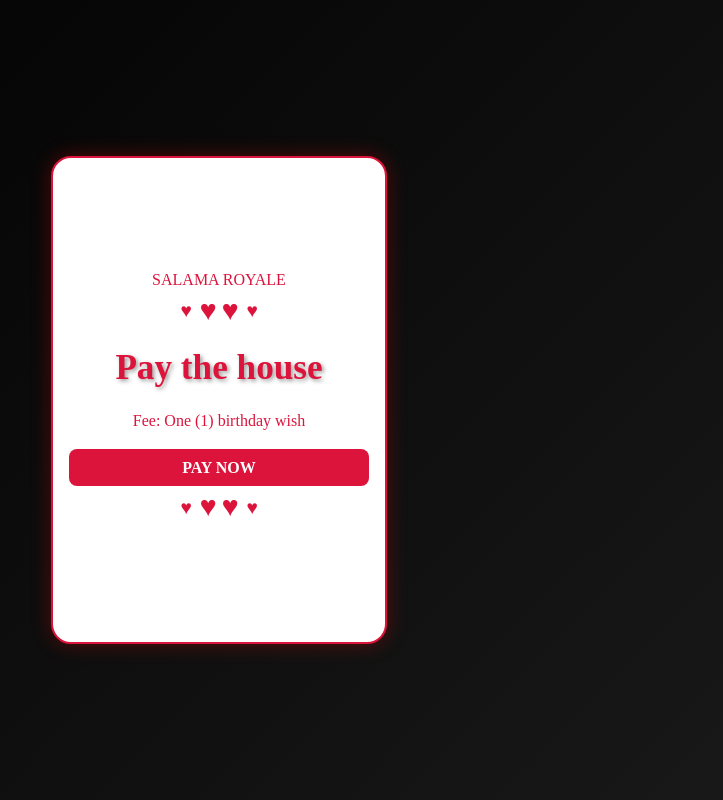
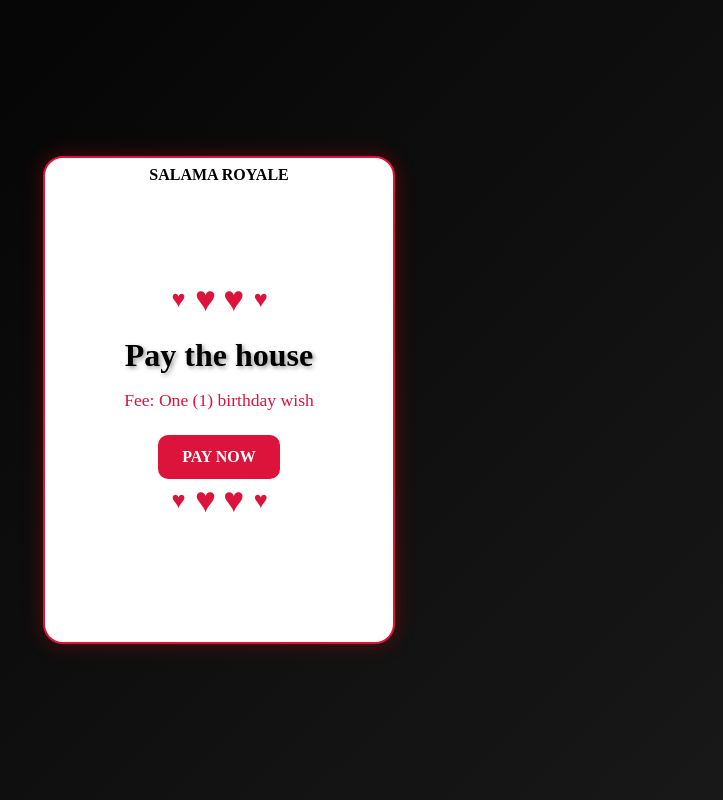
Before and after one commit to SalamaLand/SouthofSalama-, a plain HTML site: page index.html in a window 1280 px wide. Shown: the whole page, without its empty margins (421-1144 px from the left). Drawn offline with Linux system fonts and the light colour scheme; a web font is replaced by a local one.

Commit message:
Update style.css

```diff
--- a/style.css
+++ b/style.css
@@ -2,40 +2,12 @@ body {
   margin: 0;
   padding: 0;
   font-family: "Sancreek", serif;
-  font-weight: 400;
-  font-style: normal;
   background: linear-gradient(135deg, #000, #1a1a1a);
   color: crimson;
   display: flex;
   justify-content: center;
   align-items: center;
   height: 100vh;
-  .heart-row {
-  display: flex;
-  justify-content: center;
-  gap: 0.5rem;
-  margin: 0.5rem 0;
-  font-size: 1.5rem;
-  color: crimson;
-  font-family: "Sancreek", serif;
-  animation: heartbeat 1.5s infinite ease-in-out;
-}
-
-.bottom-hearts span {
-  transform: rotate(180deg);
-}
-
-/* To form a stretched diamond illusion */
-.heart-row span:nth-child(1),
-.heart-row span:nth-child(4) {
-  transform: scale(0.8);
-}
-
-.heart-row span:nth-child(2),
-.heart-row span:nth-child(3) {
-  transform: scale(1.2);
-}
-
 }
 
 @keyframes pullCard {
@@ -52,105 +24,95 @@ body {
   }
 }
 
+@keyframes heartbeat {
+  0%, 100% {
+    transform: scale(1);
+  }
+  50% {
+    transform: scale(1.3);
+  }
+}
+
 .popup {
   width: 300px;
   aspect-ratio: 2.5 / 3.5;
   background: white;
   border: 2px solid crimson;
   border-radius: 20px;
-  padding: 2rem 1rem;
+  padding: 2rem 1.5rem;
   text-align: center;
   box-shadow: 0 0 20px rgba(255, 0, 0, 0.3);
   position: relative;
+  animation: pullCard 1s ease-out forwards;
   font-family: "Sancreek", serif;
-  animation: pullCard 1s ease-out forwards;
-  transform-origin: center center;
   display: flex;
   flex-direction: column;
   justify-content: center;
+  align-items: center;
 }
 
-.popup .title {
+.card-header {
+  font-family: "Sancreek", serif;
+  font-size: 1rem;
+  font-weight: bold;
+  color: black;
   position: absolute;
   top: 8px;
   left: 50%;
   transform: translateX(-50%);
-  font-size: 1.2rem;
-  color: black;
-  font-weight: bold;
-}
-
-.corner {
-  position: absolute;
-  font-size: 1rem;
-  color: crimson;
-  font-weight: bold;
-  font-family: "Sancreek", serif;
-}
-
-.corner.top-left {
-  top: 10px;
-  left: 10px;
-}
-
-.corner.bottom-right {
-  bottom: 10px;
-  right: 10px;
-  transform: rotate(180deg);
 }
 
 .popup h2 {
-  font-family: "Sancreek", serif;
-  font-size: 2.2rem;
-  font-weight: 700;
+  font-size: 2rem;
   margin: 1rem 0 0.5rem;
-  color: crimson;
+  color: black;
   text-shadow: 2px 2px 4px rgba(0, 0, 0, 0.4);
 }
 
-.popup p {
-  font-size: 1rem;
-  margin-bottom: 1.2rem;
+.fee-text {
+  font-size: 1.1rem;
+  margin: 0.5rem 0 1.5rem;
   color: crimson;
 }
 
 .popup button {
-  padding: 0.6rem 1.4rem;
+  padding: 0.8rem 1.5rem;
   background-color: crimson;
   color: white;
   font-weight: bold;
   font-size: 1rem;
   font-family: "Sancreek", serif;
   border: none;
-  border-radius: 8px;
+  border-radius: 10px;
   cursor: pointer;
   transition: background 0.3s ease;
+  z-index: 1;
 }
 
 .popup button:hover {
   background-color: #d40000;
-  @keyframes heartbeat {
-  0%, 100% {
-    transform: scale(1);
-  }
-  25% {
-    transform: scale(1.3);
-  }
-  50% {
-    transform: scale(1);
-  }
-  75% {
-    transform: scale(1.2);
-  }
 }
 
-.corner {
-  position: absolute;
-  font-size: 1.2rem;
+.heart-row {
+  display: flex;
+  justify-content: center;
+  gap: 0.5rem;
+  margin: 0.5rem 0;
+  font-size: 1.5rem;
   color: crimson;
-  font-weight: bold;
-  font-family: "Sancreek", serif;
   animation: heartbeat 1.5s infinite ease-in-out;
 }
 
+.bottom-hearts span {
+  transform: rotate(180deg);
 }
+
+.heart-row span:nth-child(1),
+.heart-row span:nth-child(4) {
+  transform: scale(0.8);
+}
+
+.heart-row span:nth-child(2),
+.heart-row span:nth-child(3) {
+  transform: scale(1.2);
+}
```
